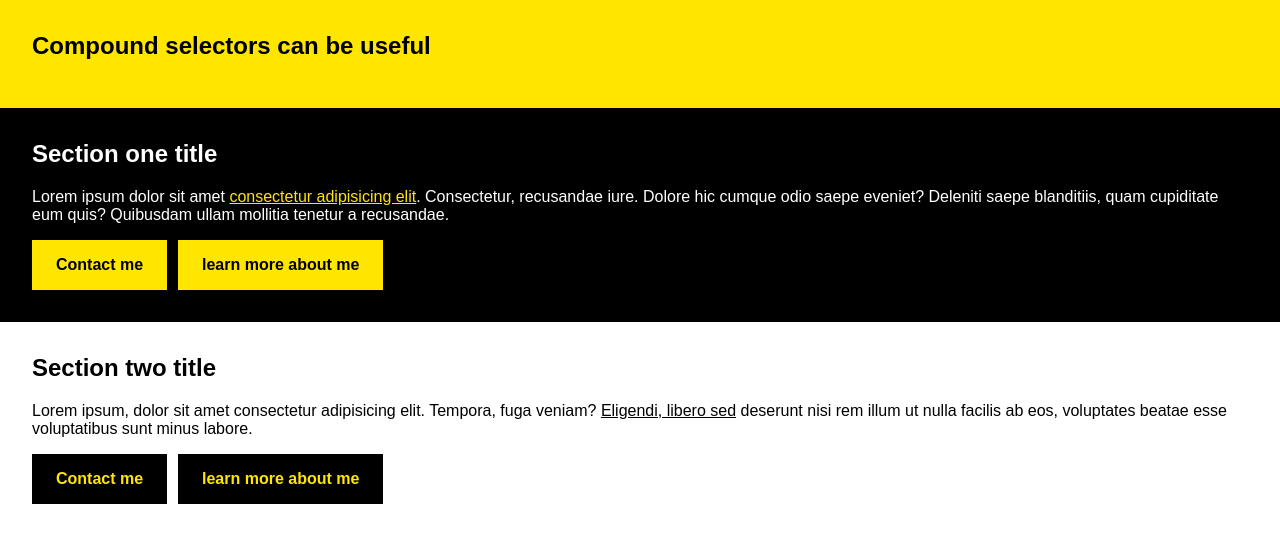
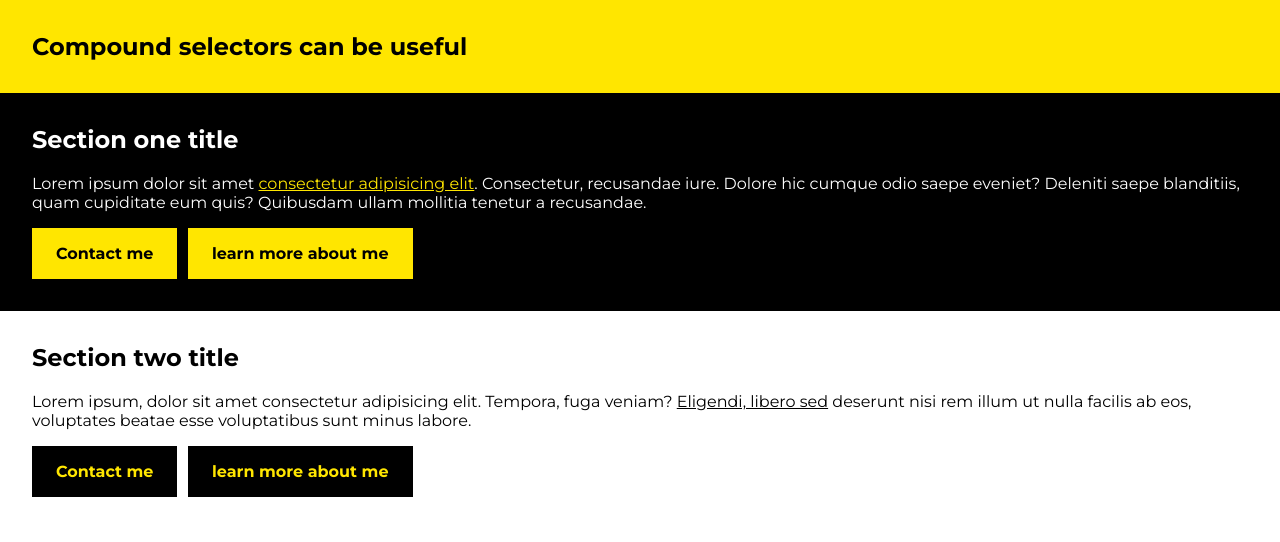
Before and after one commit to Arslan240/CSS, a plain HTML site: page The Responsive Web Design Bootcamp - Kevin Powell Scrimba/1- CSS Fundamentals/Compound Selectors and Fonts/index.html in a window 1280 px wide. Drawn offline with Linux system fonts and the light colour scheme.

Commit message:
CSS Fundamentals Final Project - with solution

```diff
--- /dev/null
+++ b/The Responsive Web Design Bootcamp - Kevin Powell Scrimba/1- CSS Fundamentals/Compound Selectors and Fonts/Challenge/mystyle.css
@@ -0,0 +1,68 @@
+@import url('https://fonts.googleapis.com/css2?family=Lato:wght@400;700;900&display=swap');
+
+
+body {
+  box-sizing: border-box;
+  font-family: 'Lato', sans-serif;
+  font-size: 1.1rem;
+  margin: 0;
+}
+
+header, footer{
+  background: #2E354F;
+  padding: 2rem;
+}
+
+/* main seciton */
+main{
+  padding: 2rem;
+}
+section{
+  width: 620px;
+  margin: 0 auto;
+}
+img{
+  width: 100%;
+}
+
+h1{
+  color: white;
+  font-size: 2.3rem;
+}
+a{
+  color: #ef5839;
+}
+
+
+.bold{
+  font-weight: 900;
+}
+
+.second-heading, .third-heading{
+  color: #ef5839;
+}
+
+.section-two{
+  color: white;
+}
+
+.btn{
+  text-decoration: none;
+  font-weight: 700;
+  display: inline-block;
+  padding: 0.9rem 1.8rem;
+  margin-right: 0.5rem;
+}
+.btn-accent{
+  background: white;
+  color: #2E354F;
+}
+.btn-accent:hover, .btn-dark:hover{
+  background: grey;
+  color: white;
+}
+
+.btn-dark{
+  background: #ef5839;
+  color: white;
+}
--- /dev/null
+++ b/The Responsive Web Design Bootcamp - Kevin Powell Scrimba/1- CSS Fundamentals/Compound Selectors and Fonts/Challenge/solution-provided/style.css
@@ -0,0 +1,90 @@
+@import url('https://fonts.googleapis.com/css2?family=Lato:wght@400;700;900&display=swap');
+
+body {
+  margin: 0;
+  font-size: 18px;
+  font-family: 'Lato', sans-serif;
+  color: #2e354f;
+}
+
+h1,
+h2,
+strong {
+  font-weight: 900;
+}
+
+/* Typography */
+
+h1{
+  font-size: 36px;
+  margin: 0;
+  /* font-weight: 900; */
+  /* font color white will not be here. It'll generically be put on section */
+}
+
+h2{
+  font-size: 24px;
+  color: #ef5839;
+  /* font-weight: 900; */
+}
+img{
+  width: 100%;
+}
+
+/* link styles should not be grouped with other selectors */
+a{
+  color: #ef5839;
+}
+a:hover,
+a:focus{
+  color: #d4b44c;
+}
+
+/* Buttons */
+
+.btn {
+  display: inline-block;
+  padding: 10px 25px;
+  text-decoration: none;
+}
+
+.btn-accent{
+  background: #ef5839;
+  color: #fff;
+}
+.btn-accent:hover{
+  background: #2e354f;
+}
+
+.btn-white{
+  background-color: #fff;
+  color: #2e354f;
+}
+.btn-white:hover{
+  background-color: #999;
+  color: #fff;
+}
+
+/* Layout */
+
+header {
+
+  background: #2e354f;
+  padding: 45px 0;
+  color: #fff;
+}
+
+section{
+  padding: 45px 0;
+}
+
+.container{
+  width: 620px;
+  margin: 0 auto;
+  /* border: 2px solid magenta; */
+}
+
+.section-two {
+  background-color: #2e354f;
+  color: #fff;
+}
--- a/The Responsive Web Design Bootcamp - Kevin Powell Scrimba/1- CSS Fundamentals/Compound Selectors and Fonts/style.css
+++ b/The Responsive Web Design Bootcamp - Kevin Powell Scrimba/1- CSS Fundamentals/Compound Selectors and Fonts/style.css
@@ -1,5 +1,7 @@
+@import url('https://fonts.googleapis.com/css2?family=Montserrat:ital,wght@0,400;0,700;1,500&display=swap');
+
 body {
-  font-family: sans-serif;
+  font-family: 'Montserrat', sans-serif;
   box-sizing: border-box;
   margin: 0; /*We want our stuff to stretch from one side of the screen to the other side of the screen*/
 }
@@ -9,6 +11,7 @@ h1, h2, p{
 
 h1 {
   font-size: 1.5rem;
+  margin: 0;
 }
 
 p{
```
Also changed, not shown: The Responsive Web Design Bootcamp - Kevin Powell Scrimba/1- CSS Fundamentals/Compound Selectors and Fonts/Challenge/myindex.html (added, +35 -0 lines), The Responsive Web Design Bootcamp - Kevin Powell Scrimba/1- CSS Fundamentals/Compound Selectors and Fonts/Challenge/solution-provided/index.html (added, +36 -0 lines), The Responsive Web Design Bootcamp - Kevin Powell Scrimba/1- CSS Fundamentals/Compound Selectors and Fonts/Challenge/street.png (added).
